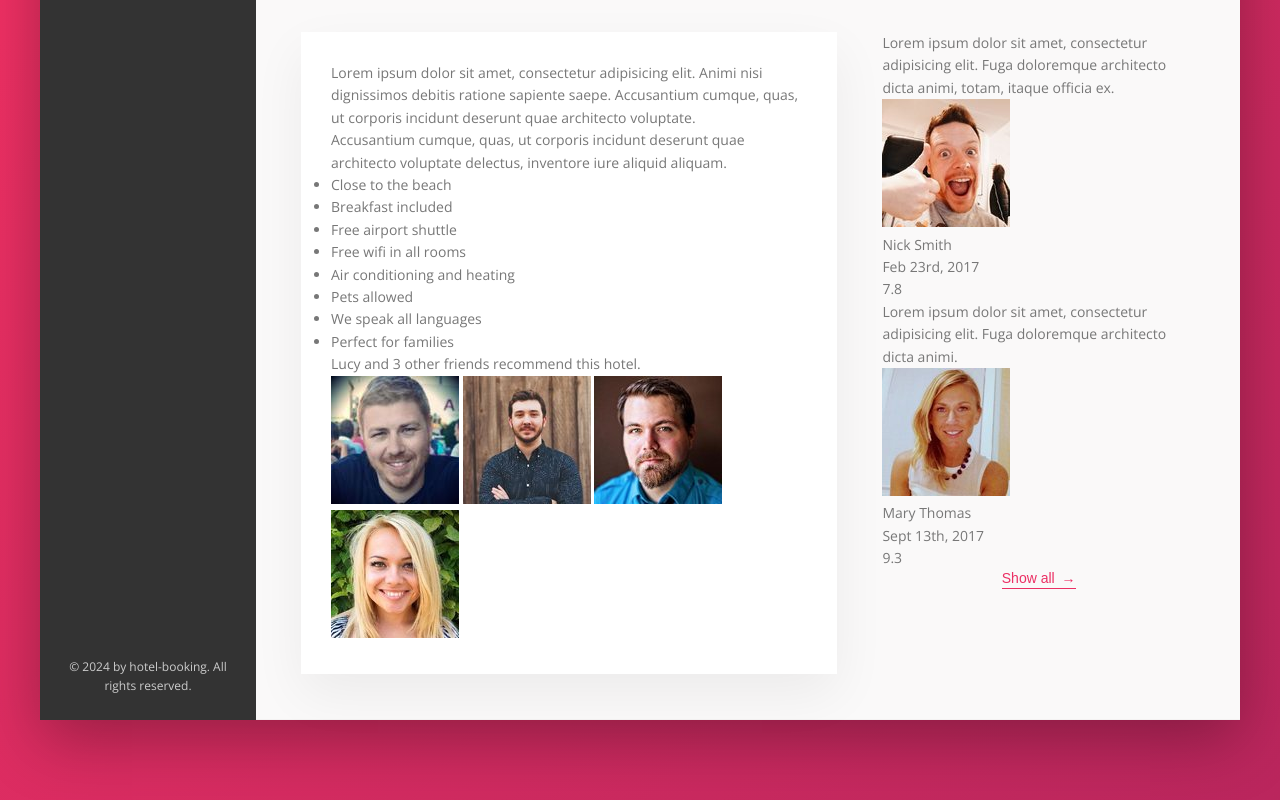
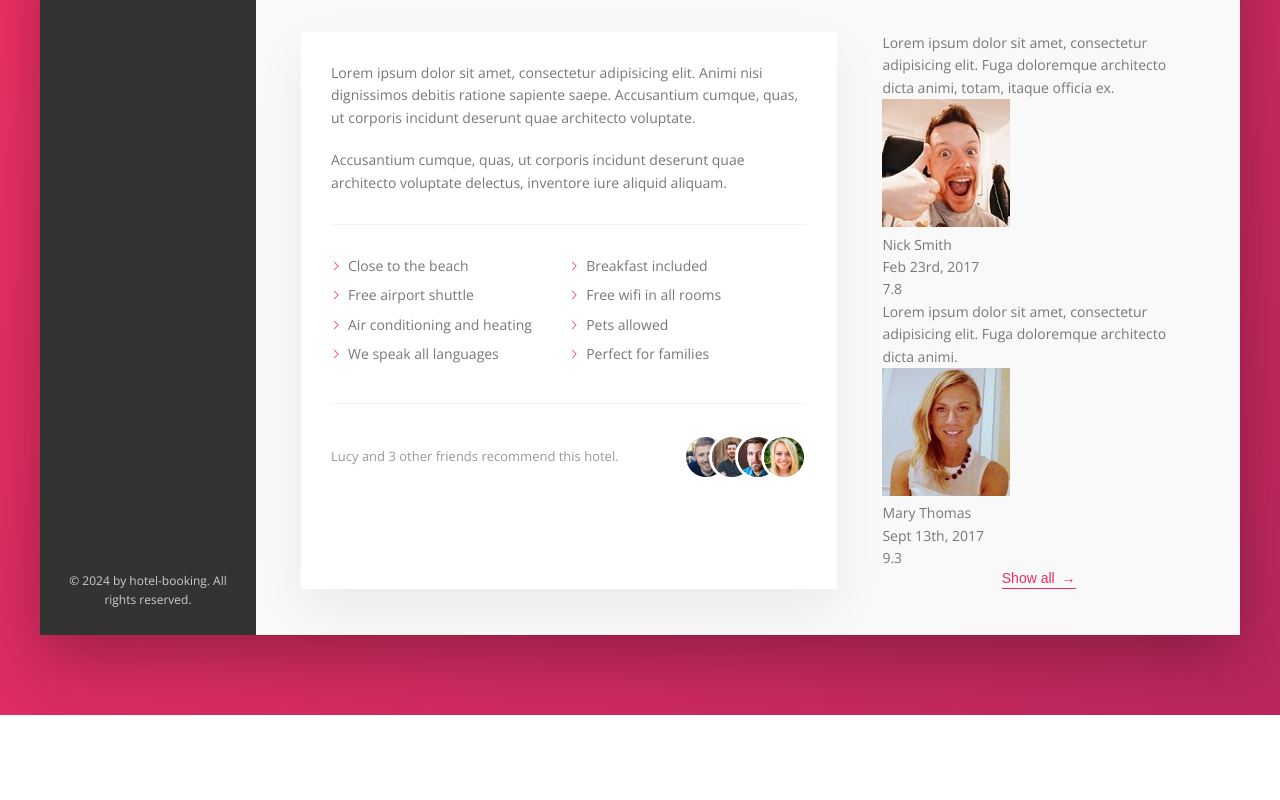
Before and after one commit to NikolayDimov/Booking-Hotels, a website: page index.html in a window 1280 px wide. Shown: the part 615-1415 px from the top of the page. After the commit the page ends 1330 px from the top, so only its background shows below. Drawn offline with nearby package versions, Linux system fonts and the light colour scheme.

Commit message:
feat(HotelsDetails): add description section with styles

```diff
--- a/sass/_components.scss
+++ b/sass/_components.scss
@@ -316,3 +316,80 @@
         box-shadow: none;
     }
 }
+
+
+// PARAGRAPH
+.paragraph:not(:last-of-type) {
+    margin-bottom: 2rem;
+}
+
+// LIST
+.list {
+    list-style: none;
+    margin: 3rem 0;
+    padding: 3rem 0;
+    border-top: var(--line);
+    border-bottom: var(--line);
+
+    display: flex;
+    flex-wrap: wrap;
+
+    &__item {
+        flex: 0 0 50%;
+        margin-bottom: .7rem;
+    }
+
+    &__item::before {
+        content: "";
+        display: inline-block;
+        height: 1rem;
+        width: 1rem;
+        margin-right: .7rem;
+
+        // Older browsers
+        background-image: url(../img/chevron-thin-right.svg);
+        background-size: cover;
+
+        //Newer browsers - masks
+        @supports (-webkit-mask-image: url()) or (mask-image: url()) {
+            background-color: var(--color-primary);
+            -webkit-mask-image: url(../img/chevron-thin-right.svg);
+            -webkit-mask-size: cover;
+            mask-image: url(../img/chevron-thin-right.svg);
+            mask-size: cover;
+            background-image: none;
+        }
+
+    }
+}
+
+
+
+// RECOMMEND
+.recommend {
+    font-size: 1.3rem;
+    color: var(--color-grey-dark-3);
+
+    display: flex;
+    align-items: center;
+
+    &__count {
+        margin-right: auto;
+    }
+
+    &__friends {
+        display: flex;
+    }
+
+    &__photo {
+        box-sizing: content-box;
+        height: 4rem;
+        width: 4rem;
+        border-radius: 50%;
+        border: 3px solid #fff;
+
+        &:not(:last-child) {
+            margin-right: -2rem;
+        }
+    }
+}
```
Also changed, not shown: css/style.css.
